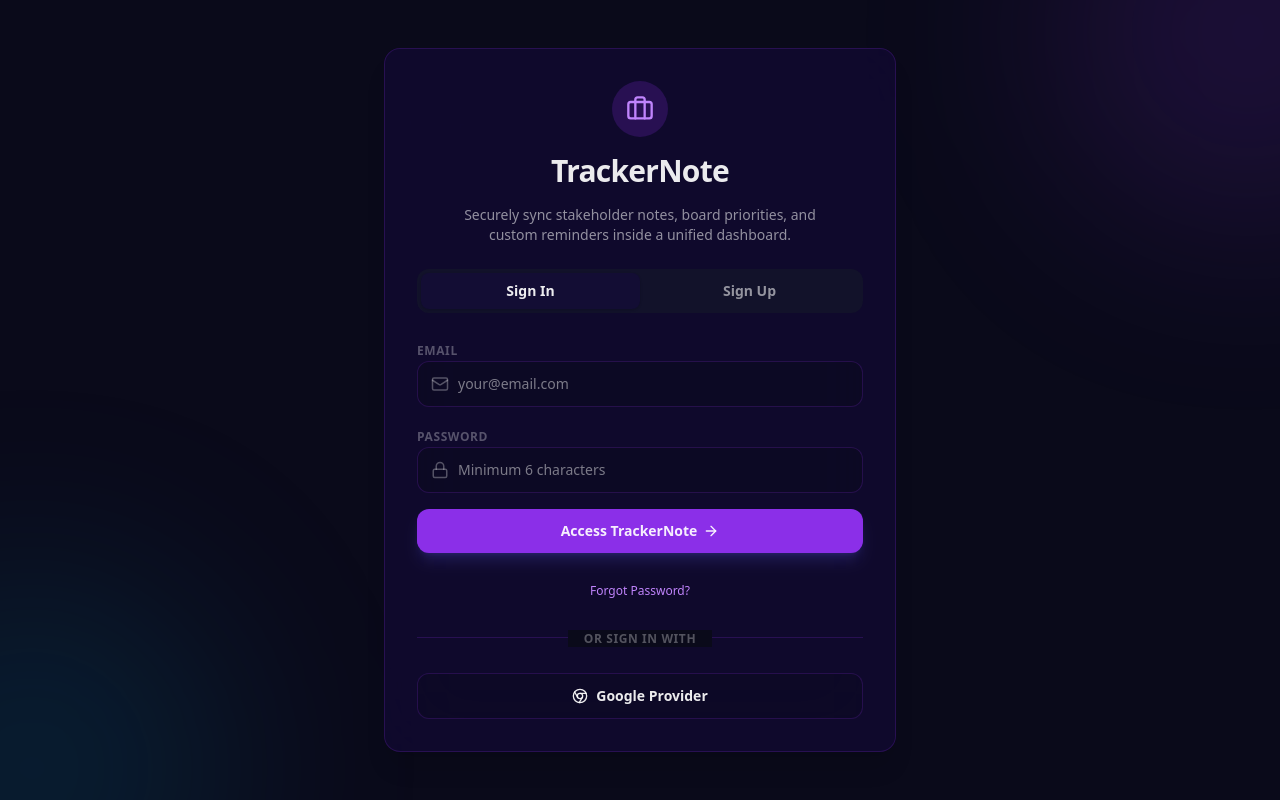
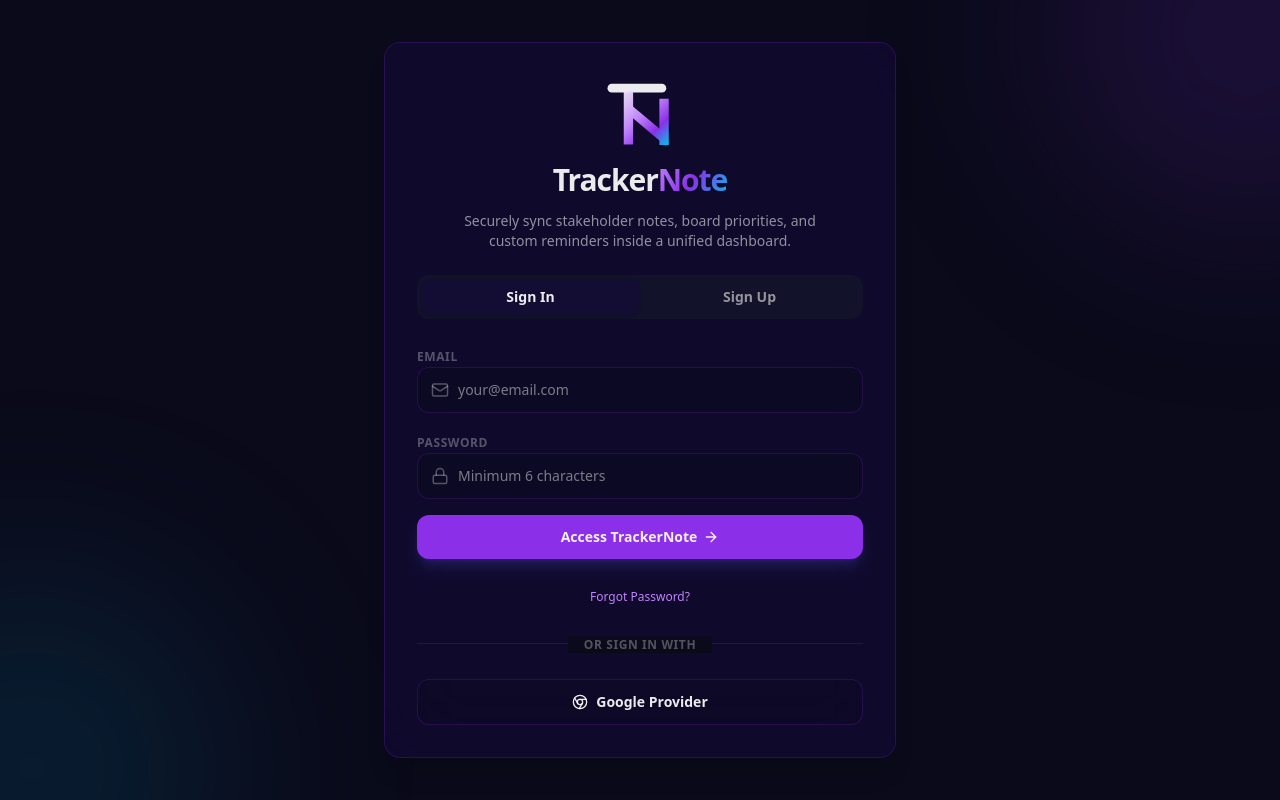
Before and after one commit to hridayvijay/TrackerNote, a React (Vite) app: page / in a window 1280 px wide. Built offline with nearby package versions, Linux system fonts and the light colour scheme; no server answers; the database is empty.

Commit message:
feat: apply TrackerNote brand iconography

```diff
--- a/index.html
+++ b/index.html
@@ -3,6 +3,8 @@
   <head>
     <meta charset="UTF-8" />
     <meta name="viewport" content="width=device-width, initial-scale=1.0" />
+    <meta name="theme-color" content="#0A0A1A" />
+    <link rel="icon" type="image/svg+xml" href="/trackernote-icon.svg" />
     <title>TrackerNote</title>
   </head>
   <body>
--- a/public/firebase-messaging-sw.js
+++ b/public/firebase-messaging-sw.js
@@ -18,7 +18,7 @@
   const notificationTitle = payload.data?.title || payload.notification?.title || 'Reminder';
   const notificationOptions = {
     body: payload.data?.body || payload.notification?.body || '',
-    icon: '/vite.svg'
+    icon: '/trackernote-icon.svg'
   };
 
   self.registration.showNotification(notificationTitle, notificationOptions);
--- a/src/App.tsx
+++ b/src/App.tsx
@@ -23,7 +23,6 @@
   saveFcmToken,
 } from "./services";
 import {
-  Briefcase,
   LogOut,
   Moon,
   Sun,
@@ -45,6 +44,7 @@
 
 import { ThemeProvider, useTheme } from "./themes/ThemeContext";
 import ThemePicker from "./components/ThemePicker";
+import TrackerNoteLogo from "./components/TrackerNoteLogo";
 
 export default function AppWrapper() {
   return (
@@ -169,7 +169,7 @@
                 const notificationTitle = payload.data?.title || payload.notification?.title || 'Reminder';
                 const notificationOptions = {
                   body: payload.data?.body || payload.notification?.body || '',
-                  icon: '/vite.svg'
+                  icon: '/trackernote-icon.svg'
                 };
                 new Notification(notificationTitle, notificationOptions);
               });
@@ -349,7 +349,7 @@
 
         <div className="absolute top-1/2 left-1/2 -translate-x-1/2 -translate-y-1/2 w-[800px] h-[800px] bg-[var(--theme-accent)]/30 dark:bg-[var(--theme-accent)]/10 rounded-full blur-[100px] pointer-events-none" />
         <div className="animate-pulse flex items-center space-x-2 text-[var(--theme-accent-text)] z-10 relative">
-          <Briefcase className="w-5 h-5" />
+          <TrackerNoteLogo variant="mark" className="h-8 w-8" />
           <span className="font-semibold text-lg text-[var(--theme-text-primary)] text-[var(--theme-text-primary)]">
             Loading TrackerNote...
           </span>
@@ -374,12 +374,11 @@
         >
           <div className="p-8 space-y-6">
             <div className="flex flex-col items-center text-center space-y-4">
-              <div className="w-14 h-14 bg-[var(--theme-accent)]/10 dark:bg-[var(--theme-accent)]/20 rounded-full flex items-center justify-center">
-                <Briefcase className="w-7 h-7 text-[var(--theme-accent-text)] text-[var(--theme-accent-text)]" />
-              </div>
-              <h1 className="text-3xl font-black tracking-tight text-[var(--theme-text-primary)] text-[var(--theme-text-primary)]">
-                TrackerNote
-              </h1>
+              <TrackerNoteLogo
+                className="flex-col gap-2"
+                markClassName="h-20 w-20"
+                wordmarkClassName="text-3xl"
+              />
               <p className="text-[var(--theme-text-secondary)] text-[var(--theme-text-secondary)] text-sm max-w-sm">
                 Securely sync stakeholder notes, board priorities, and custom reminders inside a unified dashboard.
               </p>
@@ -683,29 +682,8 @@
 
       <header className="glass flex-shrink-0 relative z-10 border-b border-[var(--theme-border)] border-[var(--theme-border)]/40">
         <div className="max-w-7xl mx-auto px-4 sm:px-6 lg:px-8 h-16 flex items-center justify-between">
-          <div className="flex items-center space-x-2 cursor-pointer" onClick={() => setShowAccountPage(false)}>
-            <svg width="26" height="26" viewBox="0 0 200 200" xmlns="http://www.w3.org/2000/svg">
-              <defs>
-                <linearGradient id="vg" x1="0%" y1="0%" x2="100%" y2="100%">
-                  <stop offset="0%" stopColor="var(--theme-orb-1)"/>
-                  <stop offset="50%" stopColor="var(--theme-orb-2)"/>
-                  <stop offset="100%" stopColor="var(--theme-orb-3)"/>
-                </linearGradient>
-                <radialGradient id="vs" cx="32%" cy="24%" r="58%">
-                  <stop offset="0%" stopColor="rgba(255,255,255,0.2)"/>
-                  <stop offset="100%" stopColor="rgba(255,255,255,0)"/>
-                </radialGradient>
-              </defs>
-              <circle cx="100" cy="100" r="100" fill="url(#vg)"/>
-              <circle cx="100" cy="100" r="100" fill="url(#vs)"/>
-              <line x1="25" y1="62" x2="131" y2="62" stroke="white" strokeWidth="14" strokeLinecap="round"/>
-              <line x1="78" y1="62" x2="78" y2="152" stroke="white" strokeWidth="14" strokeLinecap="round"/>
-              <line x1="131" y1="62" x2="131" y2="152" stroke="white" strokeWidth="14" strokeLinecap="round"/>
-              <line x1="131" y1="62" x2="172" y2="152" stroke="white" strokeWidth="14" strokeLinecap="round"/>
-              <line x1="172" y1="62" x2="172" y2="152" stroke="white" strokeWidth="14" strokeLinecap="round"/>
-              <circle cx="131" cy="62" r="8" fill="white"/>
-            </svg>
-            <h1 className="text-xl font-black tracking-tight text-[var(--theme-text-primary)] text-[var(--theme-text-primary)] select-none">TrackerNote</h1>
+          <div className="flex items-center cursor-pointer select-none" onClick={() => setShowAccountPage(false)}>
+            <TrackerNoteLogo markClassName="h-8 w-8" wordmarkClassName="text-xl" />
           </div>
           <div className="flex items-center space-x-2 sm:space-x-4">
             <span className="text-sm font-bold text-[var(--theme-text-secondary)] text-[var(--theme-text-secondary)] hidden sm:block">
--- /dev/null
+++ b/src/components/TrackerNoteLogo.tsx
@@ -0,0 +1,63 @@
+import { useId } from "react";
+
+type TrackerNoteLogoProps = {
+  variant?: "mark" | "wordmark";
+  className?: string;
+  markClassName?: string;
+  wordmarkClassName?: string;
+};
+
+export default function TrackerNoteLogo({
+  variant = "wordmark",
+  className = "",
+  markClassName = "h-9 w-9",
+  wordmarkClassName = "text-xl",
+}: TrackerNoteLogoProps) {
+  const gradientId = `trackernote-mark-${useId().replace(/:/g, "")}`;
+
+  const mark = (
+    <svg
+      viewBox="0 0 128 128"
+      className={variant === "mark" ? className : markClassName}
+      aria-hidden={variant === "wordmark"}
+      aria-label={variant === "mark" ? "TrackerNote" : undefined}
+      role={variant === "mark" ? "img" : undefined}
+      xmlns="http://www.w3.org/2000/svg"
+    >
+      <defs>
+        <linearGradient id={gradientId} x1="25" y1="25" x2="108" y2="110" gradientUnits="userSpaceOnUse">
+          <stop offset="0" stopColor="var(--theme-text-primary)" />
+          <stop offset="0.48" stopColor="var(--theme-orb-1)" />
+          <stop offset="0.76" stopColor="var(--theme-orb-2)" />
+          <stop offset="1" stopColor="var(--theme-orb-3)" />
+        </linearGradient>
+      </defs>
+
+      <rect x="12" y="14" width="94" height="14" rx="7" fill="var(--theme-text-primary)" />
+      <path d="M38 25H53V111H38V25Z" fill={`url(#${gradientId})`} />
+      <path d="M95 38H110V112H95V38Z" fill={`url(#${gradientId})`} />
+      <path d="M49 47L105 94V113L49 66V47Z" fill={`url(#${gradientId})`} />
+    </svg>
+  );
+
+  if (variant === "mark") return mark;
+
+  return (
+    <span className={`inline-flex items-center gap-2.5 ${className}`} aria-label="TrackerNote">
+      {mark}
+      <span className={`font-semibold tracking-[-0.035em] leading-none ${wordmarkClassName}`} aria-hidden="true">
+        <span className="text-[var(--theme-text-primary)]">Tracker</span>
+        <span
+          className="text-transparent"
+          style={{
+            backgroundImage: "linear-gradient(120deg, var(--theme-orb-1), var(--theme-orb-2), var(--theme-orb-3))",
+            backgroundClip: "text",
+            WebkitBackgroundClip: "text",
+          }}
+        >
+          Note
+        </span>
+      </span>
+    </span>
+  );
+}
```
Also changed, not shown: public/trackernote-icon.svg (added).
